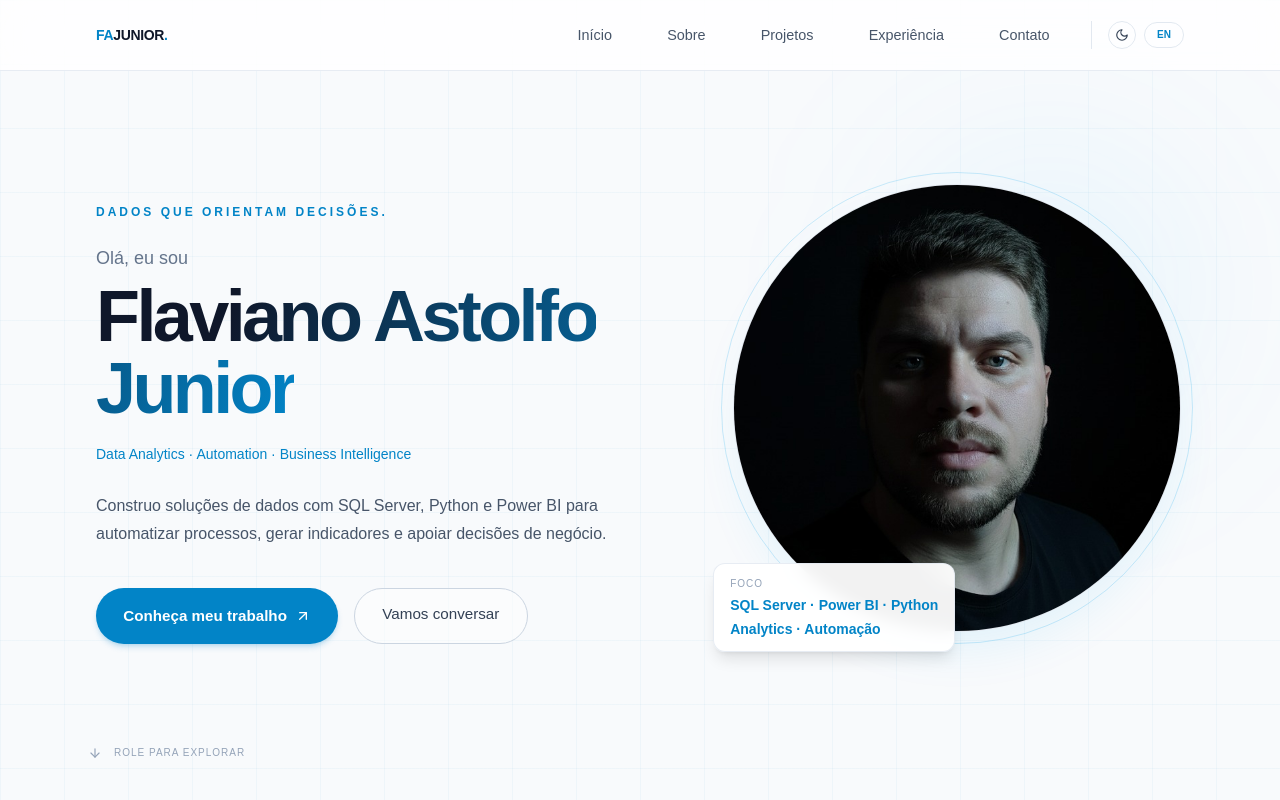
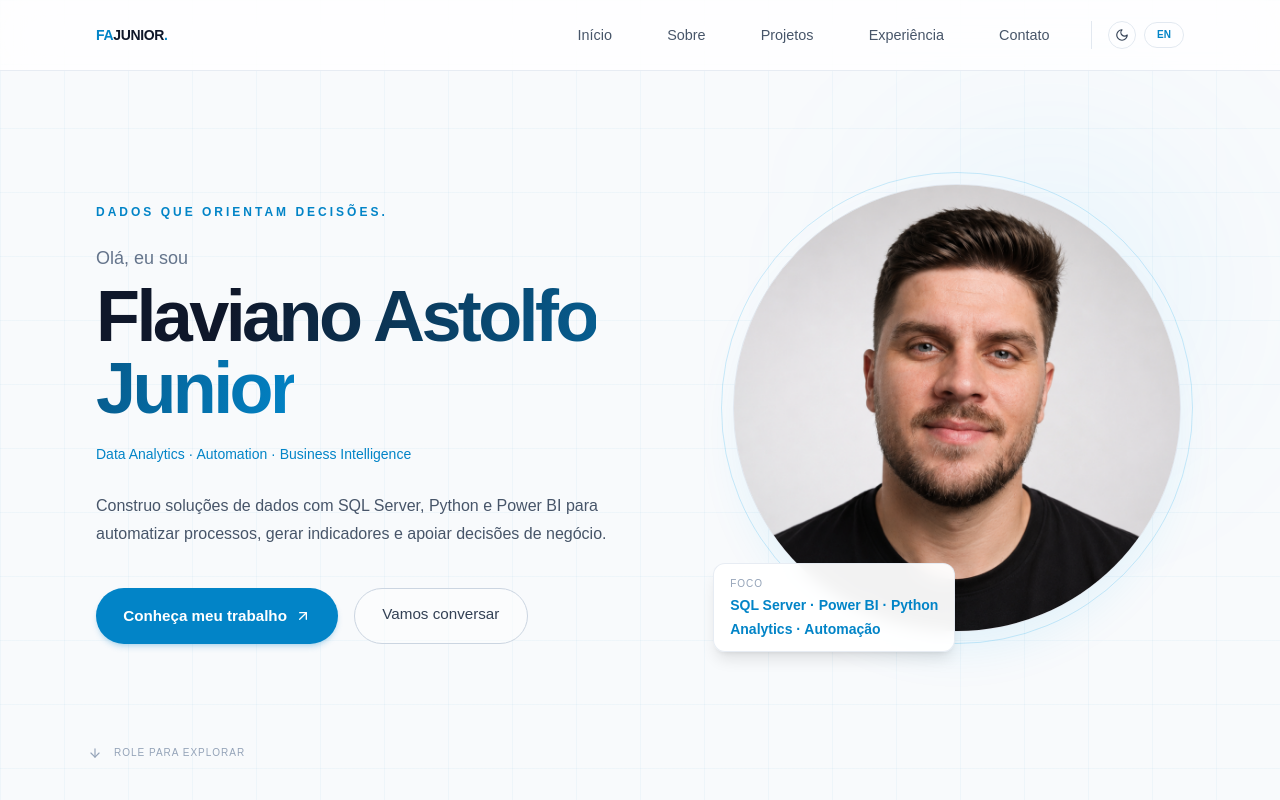
Before and after one commit to flavianojr1/flaviano-portfolio, a Next.js app: page / in a window 1280 px wide. Shown: the top 800 px of the page. Built offline with nearby package versions, Linux system fonts and the light colour scheme.

Commit message:
style: ajusta enquadramento vertical da foto de perfil

```diff
--- a/src/app/globals.css
+++ b/src/app/globals.css
@@ -73,20 +73,20 @@ body {
 }
 
 /* Portrait treatment */
-div:has(> img[src="/images/profile-dark.jpg"]) {
+div:has(> img[src*="profile-"]) {
   aspect-ratio: 1;
   border-radius: 9999px;
 }
-div:has(> div > img[src="/images/profile-dark.jpg"]) {
+div:has(> div > img[src*="profile-"]) {
   margin-top: -2rem;
 }
-div:has(> div > img[src="/images/profile-dark.jpg"]) > div:first-child {
+div:has(> div > img[src*="profile-"]) > div:first-child {
   border-radius: 9999px;
 }
-img[src="/images/profile-dark.jpg"] {
+img[src*="profile-"] {
   border-radius: 9999px;
   object-position: center 70%;
-  transform: translateY(-18px) scale(1.12);
+  transform: translateY(26px) scale(1.12);
   transform-origin: center center;
 }
 
--- a/src/app/page.tsx
+++ b/src/app/page.tsx
@@ -239,7 +239,7 @@ export default function Home() {
           <div className="absolute -inset-3 rounded-[2rem] border border-sky-500/20 dark:border-cyan/20" />
           <div className="relative aspect-[3/4] overflow-hidden rounded-[1.75rem] border border-slate-200 bg-slate-100 shadow-2xl shadow-sky-500/10 dark:border-white/10 dark:bg-[#02070d] dark:shadow-cyan/10">
             <img
-              src="/images/profile-dark.jpg"
+              src="/images/profile-light.png"
               alt="Retrato de Flaviano Astolfo Junior"
               className="h-full w-full object-cover object-center"
             />
```
Also changed, not shown: public/images/profile-light.png (added), 1 other file (tests, documents, lock files or other folders).
